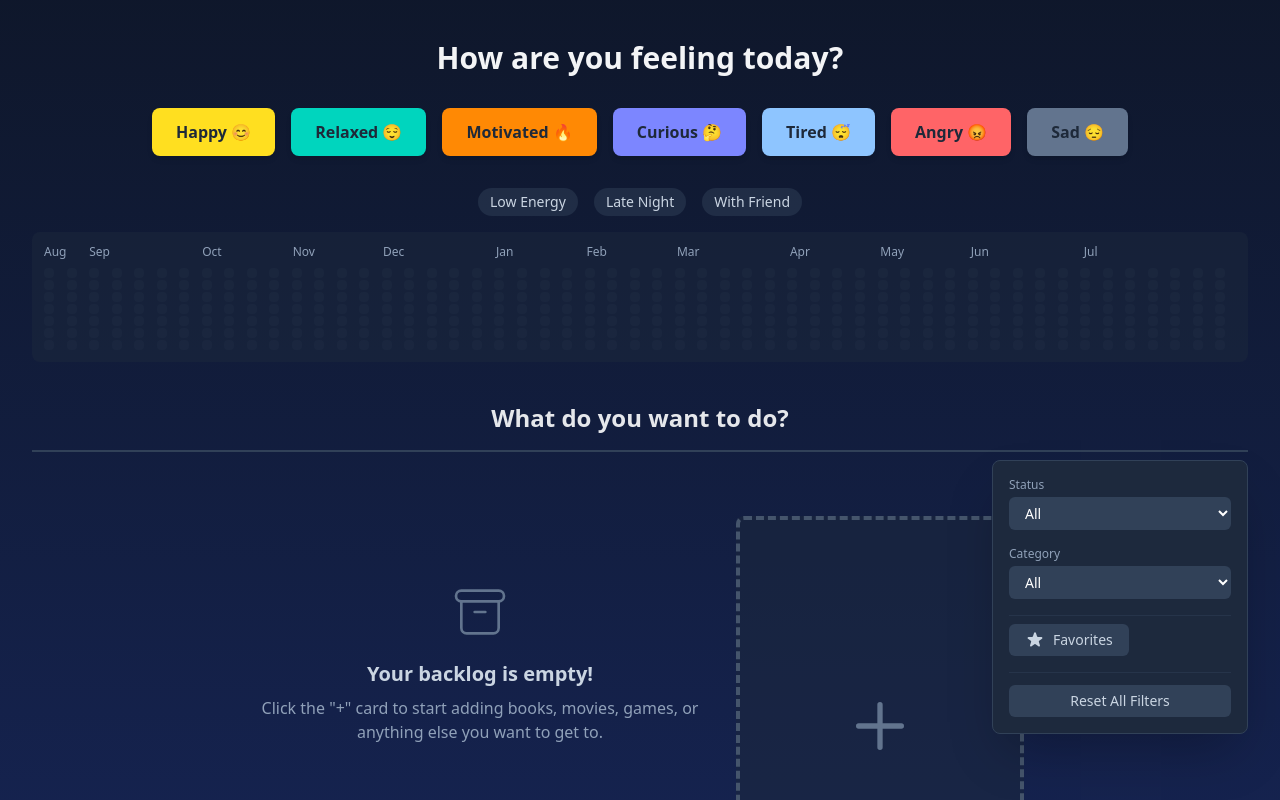
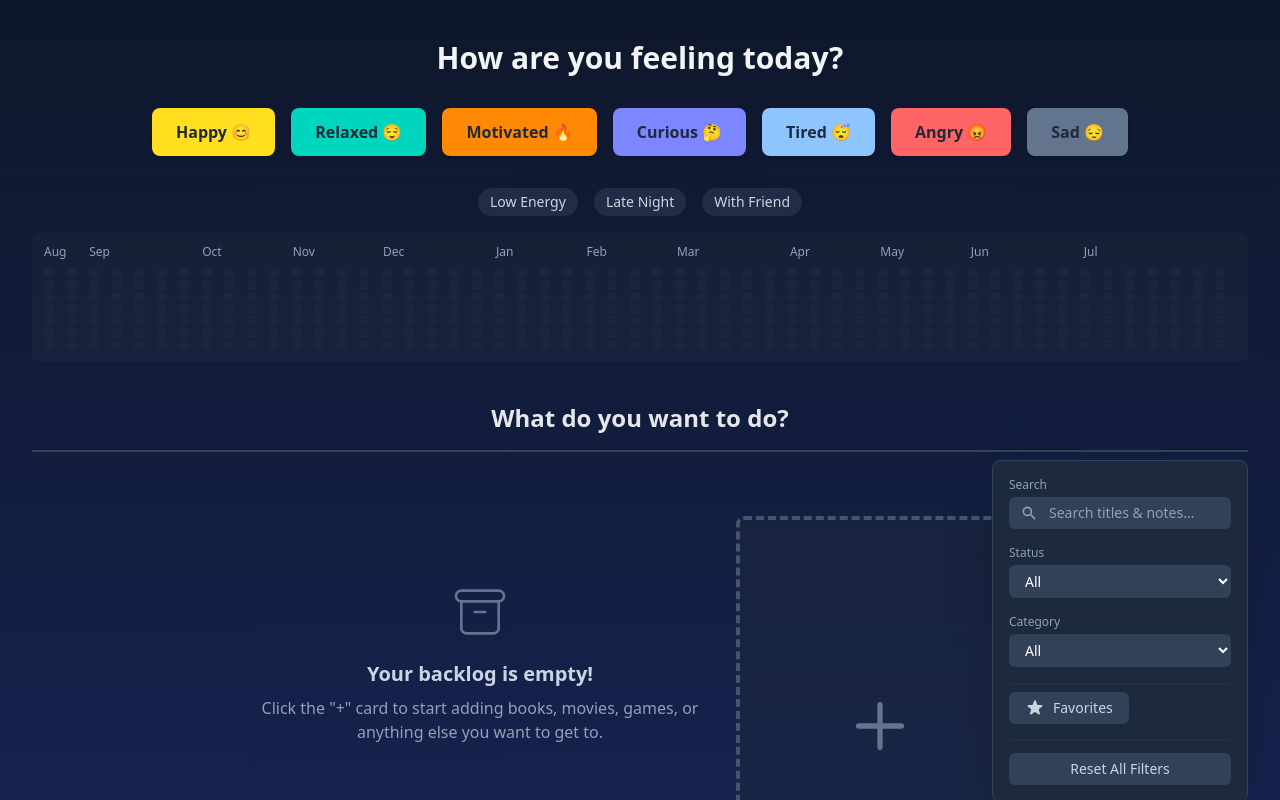
Before and after one commit to Aymeric-k/moodboard, a React (Vite) app: page / in a window 1280 px wide. Both pictures are taken after a click on the button "Filter". Shown: the top 800 px of the page. Built offline with nearby package versions, Linux system fonts and the light colour scheme.

Commit message:
feat(search): add search with debounce and filter integration

```diff
--- a/src/App.tsx
+++ b/src/App.tsx
@@ -96,10 +96,10 @@ function App() {
     works.forEach(work => {
       // Only calculate scores for works that have at least one matching mood or tag
       const hasMoodMatch = work.moodId.some(id => todayMoods.includes(id));
-      const hasTagMatch = work.smartTags?.some(tag => activeSmartTags.includes(tag as any));
+      const hasTagMatch = work.smartTags?.some(tag => activeSmartTags.includes(tag));
 
       if (hasMoodMatch || hasTagMatch) {
-        const recommendation = calculateRecommendationScore({ work, todayMoods, activeSmartTags: activeSmartTags as any, allMoods: moods });
+        const recommendation = calculateRecommendationScore({ work, todayMoods, activeSmartTags, allMoods: moods });
         if (recommendation.score > -Infinity) {
           recommendations.set(work.id, recommendation);
         }
@@ -116,7 +116,13 @@ function App() {
       const statusMatch = filters.status === 'all' || work.status === filters.status;
       const categoryMatch = filters.category === 'all' || work.category === filters.category;
       const favoriteMatch = !filters.isFavorite || work.isFavorite;
-      return statusMatch && categoryMatch && favoriteMatch;
+
+      // 2. Apply search filter (case-insensitive)
+      const searchMatch = !filters.searchQuery ||
+        work.title.toLowerCase().includes(filters.searchQuery.toLowerCase()) ||
+        (work.notes && work.notes.toLowerCase().includes(filters.searchQuery.toLowerCase()));
+
+      return statusMatch && categoryMatch && favoriteMatch && searchMatch;
     });
 
     // 2. If recommendations are active, sort by score. Otherwise, sort by creation date.
--- a/src/components/FilterControls.tsx
+++ b/src/components/FilterControls.tsx
@@ -1,6 +1,7 @@
 import type { FilterState } from '../types/FilterState';
 import { useFilterStore } from "../stores/filterStore";
 import type { WorkCategory } from '../types/WorkType';
+import { useState, useEffect } from 'react';
 
 interface FilterControlsProps {
   categories: WorkCategory[];
@@ -8,6 +9,19 @@ interface FilterControlsProps {
 
 export default function FilterControls({ categories }: FilterControlsProps) {
   const { filters, setFilters, resetAllFilters } = useFilterStore();
+  const [searchInput, setSearchInput] = useState(filters.searchQuery);
+
+  // Debounce search input
+  useEffect(() => {
+    const timer = setTimeout(() => {
+      if (searchInput !== filters.searchQuery) {
+        setFilters({ searchQuery: searchInput });
+      }
+    }, 300);
+
+    return () => clearTimeout(timer);
+  }, [searchInput, filters.searchQuery, setFilters]);
+
   const handleStatusChange = (e: React.ChangeEvent<HTMLSelectElement>) => {
     setFilters({ status: e.target.value as FilterState['status'] });
   };
@@ -20,8 +34,30 @@ export default function FilterControls({ categories }: FilterControlsProps) {
     setFilters({ isFavorite: !filters.isFavorite });
   };
 
+  const handleSearchChange = (e: React.ChangeEvent<HTMLInputElement>) => {
+    setSearchInput(e.target.value);
+  };
+
   return (
     <div className="w-64 bg-slate-800 border border-slate-700 rounded-lg shadow-2xl p-4 flex flex-col gap-4">
+      {/* Search Filter */}
+      <div className="flex flex-col">
+        <label htmlFor="search-filter" className="text-xs text-slate-400 mb-1">Search</label>
+        <div className="relative">
+          <svg xmlns="http://www.w3.org/2000/svg" className="h-4 w-4 absolute left-3 top-1/2 transform -translate-y-1/2 text-slate-400" viewBox="0 0 20 20" fill="currentColor">
+            <path fillRule="evenodd" d="M8 4a4 4 0 100 8 4 4 0 000-8zM2 8a6 6 0 1110.89 3.476l4.817 4.817a1 1 0 01-1.414 1.414l-4.816-4.816A6 6 0 012 8z" clipRule="evenodd" />
+          </svg>
+          <input
+            id="search-filter"
+            type="text"
+            placeholder="Search titles & notes..."
+            value={searchInput}
+            onChange={handleSearchChange}
+            className="w-full bg-slate-700 text-white rounded-md pl-10 pr-3 py-1.5 text-sm focus:ring-2 focus:ring-blue-500 focus:outline-none placeholder-slate-400"
+          />
+        </div>
+      </div>
+
       {/* Status Filter */}
       <div className="flex flex-col">
         <label htmlFor="status-filter" className="text-xs text-slate-400 mb-1">Status</label>
--- a/src/stores/filterStore.ts
+++ b/src/stores/filterStore.ts
@@ -1,17 +1,19 @@
 import { create } from 'zustand';
 import type { FilterState } from '../types/FilterState';
+import type { SmartTag } from '../types/SmartTag';
 
 const initialFilters: FilterState = {
   status: 'all',
   category: 'all',
   isFavorite: false,
+  searchQuery: '',
 };
 
 interface FilterStoreState {
   filters: FilterState;
-  activeSmartTags: string[];
+  activeSmartTags: SmartTag[];
   setFilters: (newFilters: Partial<FilterState>) => void;
-  toggleSmartTag: (tag: string) => void;
+  toggleSmartTag: (tag: SmartTag) => void;
   resetAllFilters: () => void;
 }
 
--- a/src/types/FilterState.ts
+++ b/src/types/FilterState.ts
@@ -4,4 +4,5 @@ export type FilterState = {
   status: 'all' | 'backlog' | 'in-progress' | 'completed';
   category: 'all' | WorkCategory;
   isFavorite: boolean;
+  searchQuery: string;
 };
```
Also changed, not shown: 4 other files (tests, documents, lock files or other folders).
